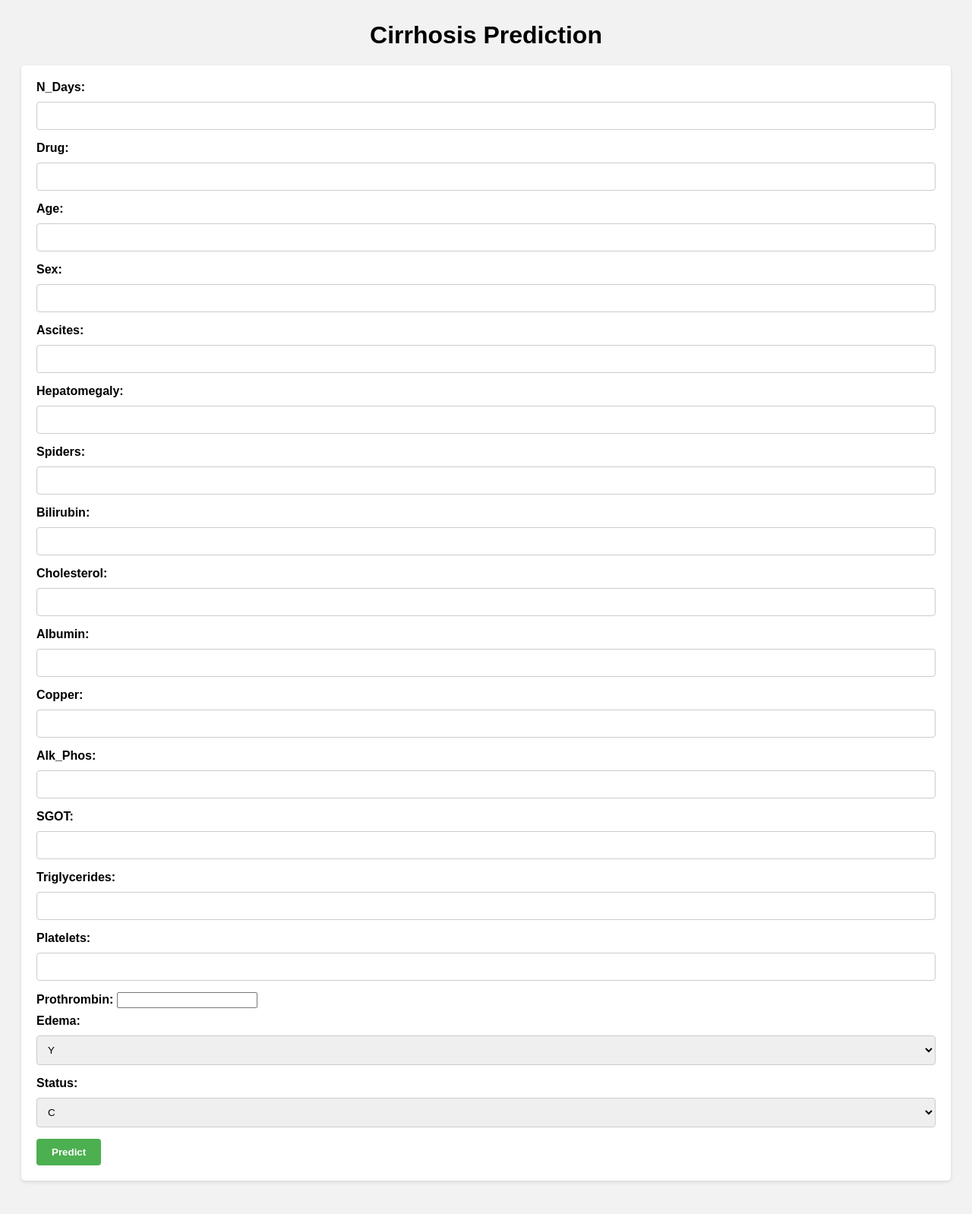
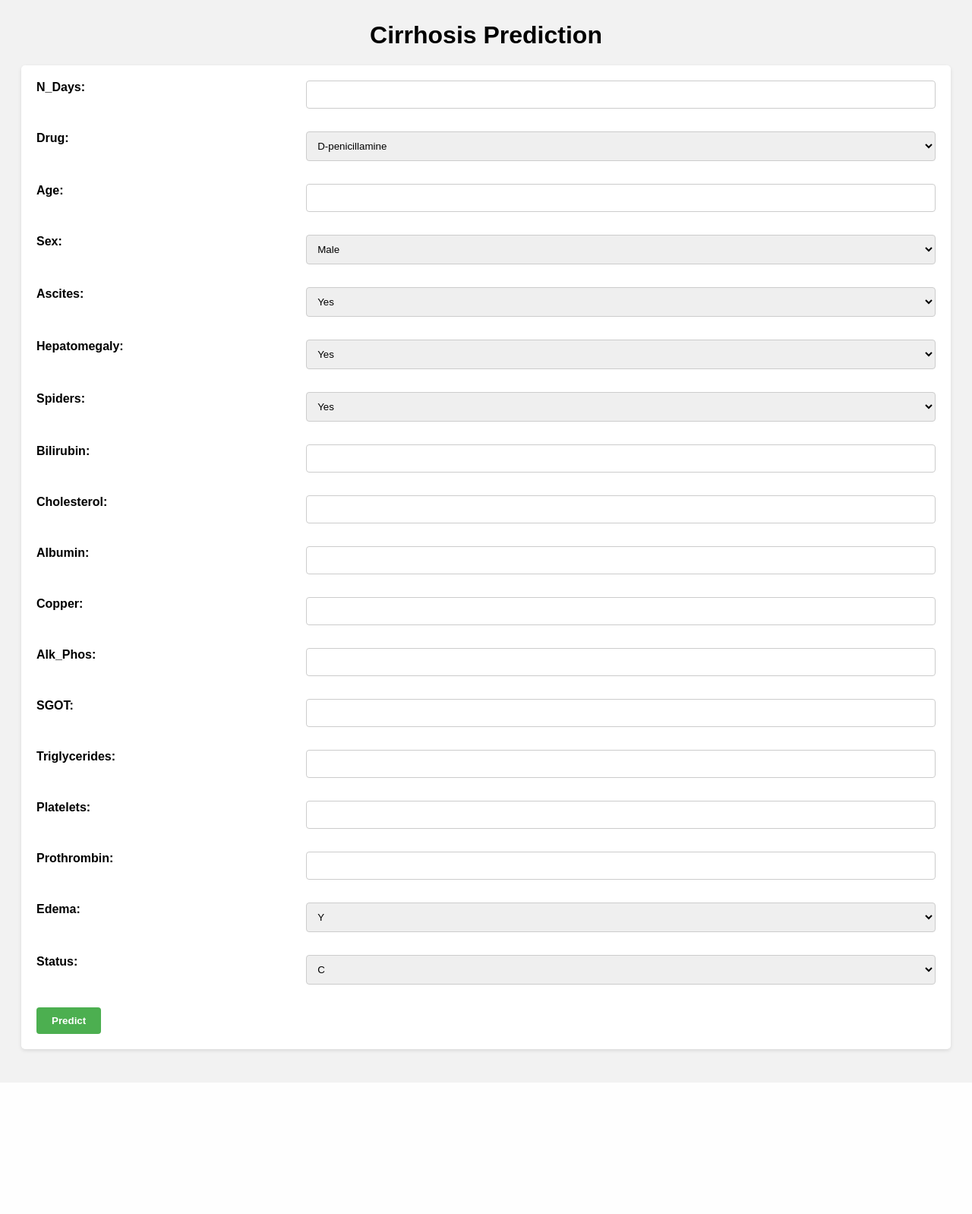
Before and after one commit to paraspoudel72/Cirhosis-Prediction, a Flask app: page / in a window 1280 px wide. Shown: the whole page at 76% size. After the commit the page ends 1387 px from the top, so only its background shows below. Run offline with Flask 3, Linux system fonts and the light colour scheme.

Commit message:
modify css

```diff
--- a/templates/index.html
+++ b/templates/index.html
@@ -22,14 +22,21 @@
       box-shadow: 0px 2px 5px rgba(0, 0, 0, 0.1);
     }
 
-      label {
-        display: inline-block;
-        margin-bottom: 10px;
-        font-weight: bold;
+    .flex-container {
+      display: flex;
+      flex-wrap: wrap;
+      margin-bottom: 15px;
     }
 
-      input[type="text"],
-      select {
+    .flex-container label {
+      flex-basis: 30%;
+      font-weight: bold;
+      margin-bottom: 10px;
+    }
+
+    .flex-container input,
+    .flex-container select {
+      flex-basis: 70%;
       width: 100%;
       padding: 10px;
       border: 1px solid #ccc;
@@ -57,67 +64,118 @@
 <body>
     <h1>Cirrhosis Prediction</h1>
     <form action="/predict" method="post">
+    <div class="flex-container">
       <label for="ndays">N_Days:</label>
-      <input type="text" id="ndays" name="ndays"><br>
+      <input type="text" id="ndays" name="ndays">
+    </div>
 
+    <div class="flex-container">
       <label for="drug">Drug:</label>
-      <input type="text" id="drug" name="drug"><br>
+      <select id="drug" name="drug">
+        <option value="D-penicillamine">D-penicillamine</option>
+        <option value="Placebo">Placebo</option>
+      </select>
+    </div>
 
+    <div class="flex-container">
       <label for="age">Age:</label>
-      <input type="text" id="age" name="age"><br>
+      <input type="text" id="age" name="age">
+    </div>
 
+    <div class="flex-container">
       <label for="sex">Sex:</label>
-      <input type="text" id="sex" name="sex"><br>
+      <select id="sex" name="sex">
+        <option value="M">Male</option>
+        <option value="F">Female</option>
+      </select>
+    </div>
 
+    <div class="flex-container">
       <label for="ascites">Ascites:</label>
-      <input type="text" id="ascites" name="ascites"><br>
+      <select id="ascites" name="ascites">
+        <option value="Y">Yes</option>
+        <option value="N">No</option>
+      </select>
+    </div>
 
+    <div class="flex-container">
       <label for="hepatomegaly">Hepatomegaly:</label>
-      <input type="text" id="hepatomegaly" name="hepatomegaly"><br>
+      <select id="hepatomegaly" name="hepatomegaly">
+        <option value="Y">Yes</option>
+        <option value="N">No</option>
+      </select>
+    </div>
 
+    <div class="flex-container">
       <label for="spiders">Spiders:</label>
-      <input type="text" id="spiders" name="spiders"><br>
+      <select id="spiders" name="spiders">
+        <option value="Y">Yes</option>
+        <option value="N">No</option>
+      </select>
+    </div>
 
+    <div class="flex-container">
       <label for="bilirubin">Bilirubin:</label>
-      <input type="text" id="bilirubin" name="bilirubin"><br>
+      <input type="number" id="bilirubin" name="bilirubin">
+    </div>
 
+    <div class="flex-container">
       <label for="cholesterol">Cholesterol:</label>
-      <input type="text" id="cholesterol" name="cholesterol"><br>
+      <input type="number" id="cholesterol" name="cholesterol">
+    </div>
 
+    <div class="flex-container">
       <label for="albumin">Albumin:</label>
-      <input type="text" id="albumin" name="albumin"><br>
+      <input type="number" id="albumin" name="albumin">
+    </div>
 
+    <div class="flex-container">
       <label for="copper">Copper:</label>
-      <input type="text" id="copper" name="copper"><br>
+      <input type="number" id="copper" name="copper">
+    </div>
 
+    <div class="flex-container">
       <label for="alkphos">Alk_Phos:</label>
-      <input type="text" id="alkphos" name="alkphos"><br>
+      <input type="number" id="alkphos" name="alkphos">
+    </div>
 
+    <div class="flex-container">
       <label for="sgot">SGOT:</label>
-      <input type="text" id="sgot" name="sgot"><br>
+      <input type="number" id="sgot" name="sgot">
+    </div>
 
+    <div class="flex-container">
       <label for="triglycerides">Triglycerides:</label>
-      <input type="text" id="triglycerides" name="triglycerides"><br>
+      <input type="number" id="triglycerides" name="triglycerides">
+    </div>
 
+    <div class="flex-container">
       <label for="platelets">Platelets:</label>
-      <input type="text" id="platelets" name="platelets"><br>
+      <input type="number" id="platelets" name="platelets">
+    </div>
 
+    <div class="flex-container">
       <label for="prothrombin">Prothrombin:</label>
-      <input type="number" id="prothrombin" name="prothrombin"><br>
+      <input type="number" id="prothrombin" name="prothrombin">
+    </div>
 
+    <div class="flex-container">
       <label for="edema">Edema:</label>
       <select id="edema" name="edema">
         <option value="Y">Y</option>
         <option value="N">N</option>
         <option value="S">S</option>
-      </select><br>
+      </select>
+    </div>
 
+    <div class="flex-container">
       <label for="status">Status:</label>
       <select id="status" name="status">
         <option value="C">C</option>
         <option value="D">d</option>
         <option value="CL">CL</option>
-      </select><br>
+      </select>
+    </div>
 
     <input type="submit" value="Predict">
   </form>
```
Lines whose indentation alone changed are shown as unchanged.
